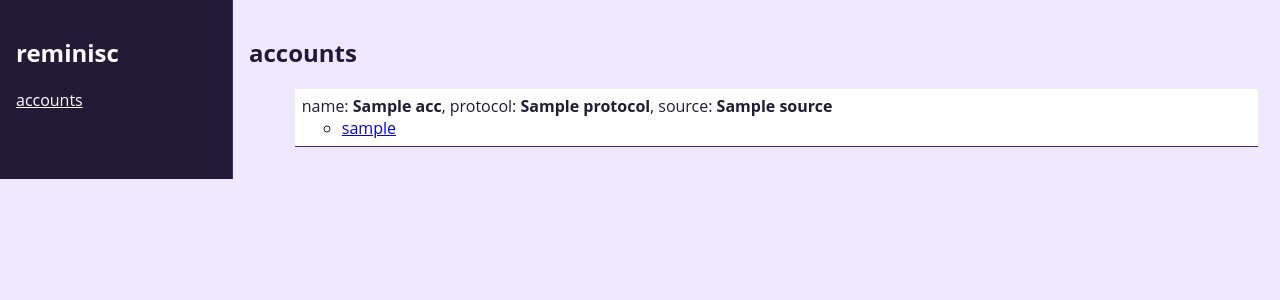
After one commit to konradstrack/reminisc, a Flask app: template reminisc/core/webpanel/templates/accounts.html in a window 1280 px wide. The commit adds this page. Shown: the top 300 px of the page. Run offline with Flask 2, Linux system fonts and the light colour scheme; the template is opened without the code that fills it: most values are stand-ins (such as "Sample title", 1, 10 or a date in 2020).

Commit message:
simple page with a list of accounts, small changes to dtos

```diff
--- a/reminisc/core/webpanel/static/layout.css
+++ b/reminisc/core/webpanel/static/layout.css
@@ -21,12 +21,28 @@ body {
     padding: 1em;
 }
 
+#navigation ul {
+    padding-left: 0;
+}
+
+#navigation li {
+    list-style: none;
+}
+
+#navigation a {
+    color: white;
+}
+
+#navigation a:hover {
+    color: #807e8a;
+}
+
 #right {
     display: table-cell;
     padding: 1em;
 }
 
-ul.messages li {
+ul.messages > li, ul.accounts > li {
     display: block;
     margin: 0.4em;
     border-bottom: 1px solid #3D257F;
@@ -52,3 +68,9 @@ ul.messages li span.direction {
     margin-left: 1em;
     font-size: 0.7em;
 }
+
+ul.accounts li span.name,
+ul.accounts li span.protocol,
+ul.accounts li span.source {
+    font-weight: bold;
+}
--- /dev/null
+++ b/reminisc/core/webpanel/templates/accounts.html
@@ -0,0 +1,27 @@
+{% extends "layout.html" %}
+{% block title %}
+accounts
+{% endblock %}
+
+{% block body %}
+<h2>accounts</h2>
+
+<ul class="accounts">
+    {% for acc in accounts %}
+    <li>
+        name: <span class="name">{{ acc.name }}</span>,
+        protocol: <span class="protocol">{{ acc.protocol }}</span>,
+        source: <span class="source">{{ acc.source }}</span>
+        <span class="handles">
+            <ul>
+                {% for handle in acc.handles %}
+                <li><a href="{{ url_for('messages', handle=handle) }}">{{ handle }}</a></li>
+                {% endfor %}
+            </ul>
+        </span>
+    </li>
+    {% else %}
+    <p>There are no accounts.</p>
+    {% endfor %}
+</ul>
+{% endblock %}
--- a/reminisc/core/webpanel/templates/layout.html
+++ b/reminisc/core/webpanel/templates/layout.html
@@ -11,6 +11,10 @@
 <div id="container">
     <nav id="navigation">
         <h1>reminisc</h1>
+
+        <ul>
+            <li><a href="{{ url_for('accounts') }}">accounts</a></li>
+        </ul>
     </nav>
 
     <div id="right">
--- a/reminisc/core/webpanel/templates/messages.html
+++ b/reminisc/core/webpanel/templates/messages.html
@@ -10,7 +10,7 @@ messages for {{ account }}
     {% for msg in messages %}
         <li>
             <span class="datetime">{{ msg.datetime }}</span>
-            <span class="message">{{ msg.message }}</span>
+            <span class="message">{{ msg.text }}</span>
             &mdash; <span class="contact">{{ msg.contact }}</span>
             <span class="direction">{{ msg.direction }}</span>
         </li>
--- a/reminisc/core/webpanel/webpanel.py
+++ b/reminisc/core/webpanel/webpanel.py
@@ -13,6 +13,12 @@ def home():
     return render_template('home.html')
 
 
+@app.route('/accounts')
+def accounts():
+    account_list = storage.get_accounts()
+    return render_template('accounts.html', accounts=account_list)
+
+
 @app.route('/account/<handle>/messages')
 def messages(handle):
     msgs = storage.get_messages(handle)
```
Also changed, not shown: reminisc/core/storage/__init__.py, reminisc/core/storage/entities.py, reminisc/core/storage/mongo/__init__.py.
